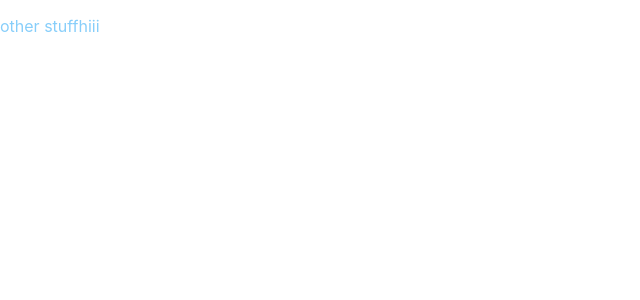
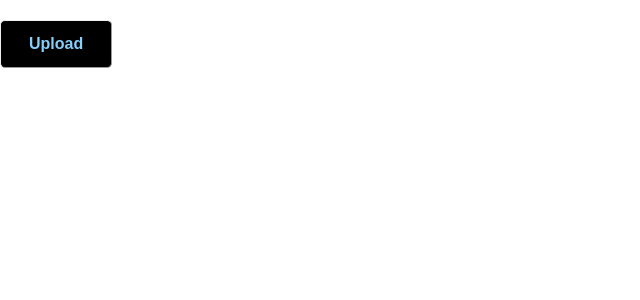
Before and after one commit to abefong54/jaas-summerhacks, a React (Create React App) app in the folder client/: page /dashboard in a window 1280 px wide. Shown: the top 300 px of the page, without its empty margins (0-640 px from the left). Built offline with nearby package versions, Linux system fonts and the light colour scheme.

Commit message:
adding modal

```diff
--- a/client/src/App.js
+++ b/client/src/App.js
@@ -1,6 +1,7 @@
 import React, { Component } from 'react';
 import logo from './logo.svg';
 import './App.css';
+import Dashboard from './components/Dashboard/dashboard'
 import Login from './components/Login/login.js';
 
 
@@ -29,7 +30,7 @@ class App extends Component {
   render() {
       return (
           <div>
-            {/* <Login/> */}
+            <Login/>
               <p className="App-intro"> {this.state.apiResponse} </p>
           </div>
     );
--- a/client/src/components/Dashboard/dashboard.js
+++ b/client/src/components/Dashboard/dashboard.js
@@ -1,4 +1,5 @@
 import React, { Component } from 'react';
+import Upload from './upload/upload'
 import './dashboard.css';
 
 
@@ -6,7 +7,9 @@ class Dashboard extends Component{
     // INITIALIZE DEFAULT STATE
     constructor(props) {
         super(props);
-        this.state = {apiResponse:"","other": "other stuff"};
+        this.state = {
+            apiResponse:"","other": "other stuff"
+        };
     }
 
     // FETCH DATA
@@ -25,13 +28,14 @@ class Dashboard extends Component{
     render() {
         console.log(this.state);
         return (
-            <div>
-                <p className="App-intro">
-                    {this.state.apiResponse}
-                    {this.state.other}
-                    hiii
-                </p>
-            </div>
+            <Upload/>
+            // <div>
+            //     <p className="App-intro">
+            //         {this.state.apiResponse}
+            //         {this.state.other}
+            //         hiii
+            //     </p>
+            // </div>
         );
     }
 
--- a/client/src/components/Dashboard/upload/upload.js
+++ b/client/src/components/Dashboard/upload/upload.js
@@ -0,0 +1,42 @@
+import React, { Component } from 'react';
+import { Button } from 'react-bootstrap';
+import Modal from 'react-bootstrap/Modal'
+
+function MyVerticallyCenteredModal(props) {
+    return (
+        <Modal {...props} className="model-content"
+            size="lg"
+            aria-labelledby="contained-modal-title-vcenter"
+            centered>
+            <Modal.Header closeButton>
+                <Modal.Title id="contained-modal-title-vcenter">
+                    Modal Heading
+                </Modal.Title>
+            </Modal.Header>
+            <Modal.Body>
+                <div className="container">
+                    Add other fields and selectors
+                </div>
+            </Modal.Body>
+            <Modal.Footer>
+                <Button variant="secondary" onClick={props.onHide}>Close</Button>
+                <Button variant="primary" onClick={props.onHide}>Upload</Button>
+            </Modal.Footer>
+        </Modal>
+    )
+}
+
+function Upload() {
+    const [modalShow, setModalShow] = React.useState(false);
+
+    return (
+        <>
+            <Button variant="primary" onClick={() => setModalShow(true)}>Upload</Button>
+
+            <MyVerticallyCenteredModal show={modalShow}
+                onHide={() => setModalShow(false)} />
+        </>
+    );
+}
+
+export default Upload
--- a/client/src/components/Login/login.js
+++ b/client/src/components/Login/login.js
@@ -2,6 +2,7 @@ import React, { Component } from 'react';
 import { Link , BrowserRouter, Switch, Route} from 'react-router-dom';
 import "./login.css";
 import dashboard from "../Dashboard/dashboard.js";
+import {Button} from 'react-bootstrap'
 import history from '../history';
 
 
@@ -22,7 +23,7 @@ class Login extends Component {
                         <input id="password" type="password" required placeholder="Password"></input>
                         <br></br>
 
-                        <a href="">  <button class="btn success" onClick={()=>history.push('/dashboard')}>Log In</button>   </a>
+                        <a href="">  <Button class="btn success" onClick={()=>history.push('/dashboard')}>Log In</Button>   </a>
                         <br></br>
                         <a href="" class="forgotPass" > Forgot password? Click here.</a>
                       </form>
```
